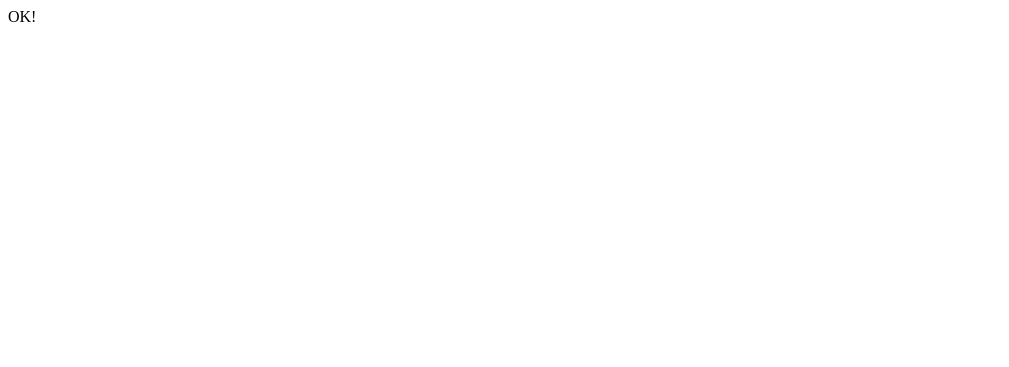
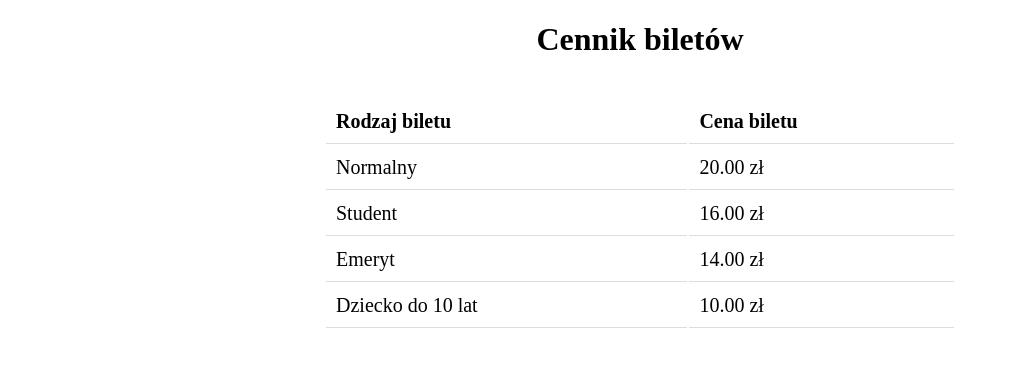
Before and after one commit to infoshareacademy/jpydzr5-reservation-for-destination, a Django app: page /cinema/cennik/ in a window 1280 px wide. Before the commit the part shown is almost empty. Shown: the top 367 px of the page, without its empty margins (0-1009 px from the left). Run offline with Django 5.2, Linux system fonts and the light colour scheme; data comes from the database, SQL or seed files in the repository.

Commit message:
stworzenie widoku cennika

```diff
--- a/cinema_reservation_system/cinema/templates/cinema/price_list.html
+++ b/cinema_reservation_system/cinema/templates/cinema/price_list.html
@@ -2,9 +2,40 @@
 <html lang="pl">
 <head>
     <meta charset="UTF-8">
-    <title>Title</title>
+    <title>Cennik biletów</title>
+    <style>
+        table {
+            width: 50%;
+            margin: 40px auto;
+            font-size: 20px;
+        }
+        th, td {
+            padding: 10px;
+            text-align: left;
+            border-bottom: 1px solid #ddd;
+        }
+    </style>
 </head>
 <body>
-{{ message }}
+    <h1 style="text-align: center;">Cennik biletów</h1>
+
+    {% if tickets %}
+        <table>
+            <thead>
+                <tr>
+                    <th>Rodzaj biletu</th>
+                    <th>Cena biletu</th>
+                </tr>
+            </thead>
+            <tbody>
+                {% for ticket in tickets %}
+                    <tr>
+                        <td>{{ ticket.name }}</td>
+                        <td>{{ ticket.price }} zł</td>
+                    </tr>
+                {% endfor %}
+            </tbody>
+        </table>
+    {% endif %}
 </body>
 </html>
--- a/cinema_reservation_system/cinema/views.py
+++ b/cinema_reservation_system/cinema/views.py
@@ -2,6 +2,7 @@ from django.template.response import TemplateResponse
 import pendulum
 from django.shortcuts import render, redirect
 from .forms import SeanceForm, TicketTypeForm
+from .models import TicketType
 
 
 def index(request):
@@ -50,8 +51,11 @@ def repertoire(request):
 # Create your views here.
 def price_list(request):
     template = "cinema/price_list.html"
-    message = {"message": "OK!"}
-    return TemplateResponse(request, template, message)
+    tickets = TicketType.objects.all()
+    context = {
+        "tickets": tickets,
+    }
+    return TemplateResponse(request, template, context)
 
 
 def select_seance(request):
```
Also changed, not shown: README.md, cinema_reservation_system/cinema/migrations/0003_tickettype_alter_reservation_price_delete_price.py (added).
